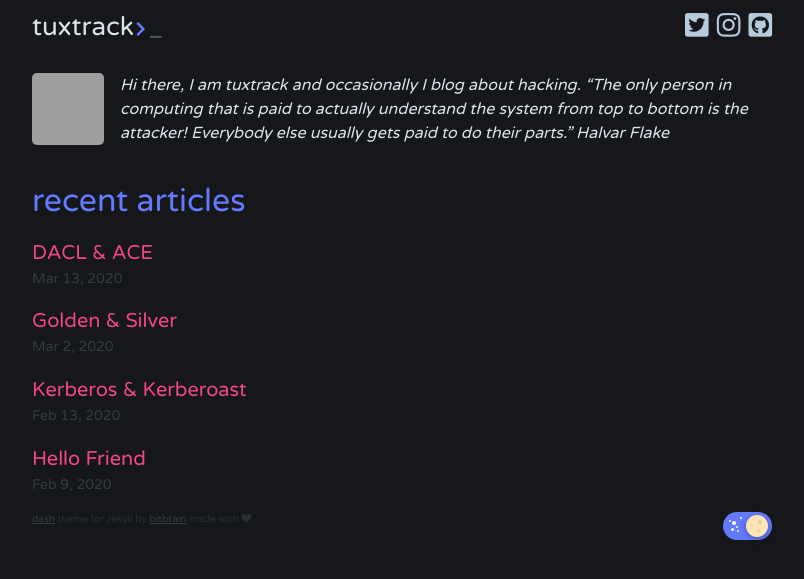
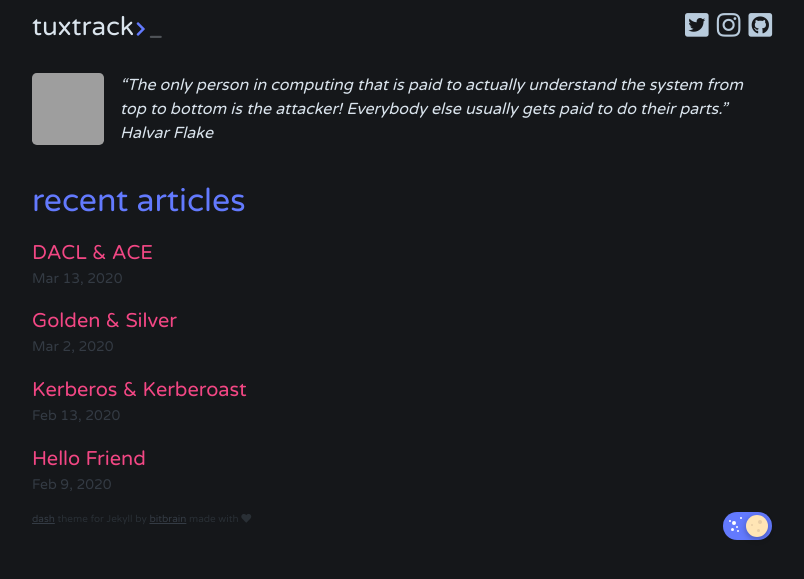
Before and after one commit to tuxtrack/tuxtrack.github.io, a Jekyll site: the page built from index.html, in a window 1280 px wide, cut to the strip 0-579 px from the top of the page. Shown: the whole strip, without its empty margins (238-1042 px from the left). Built offline with Jekyll 4.4.1, drawn with Linux system fonts in a browser that asks for light colours; the list of posts is cut into pages by our own code; grey boxes are pictures that could not be loaded.

Commit message:
Update _config.yml

```diff
--- a/_config.yml
+++ b/_config.yml
@@ -2,7 +2,6 @@ title: tuxtrack
 author: tuxtrack
 email: tuxtrack@hacknroll.com
 description: > # this means to ignore newlines until "show_exerpts:"
- Hi there, I am tuxtrack and occasionally I blog about hacking.
  “The only person in computing that is paid to actually understand the system from top to bottom is the attacker! Everybody else usually gets paid to do their parts.”
  Halvar Flake
 show_excerpts: false # set to true to show excerpts on the homepage
```
